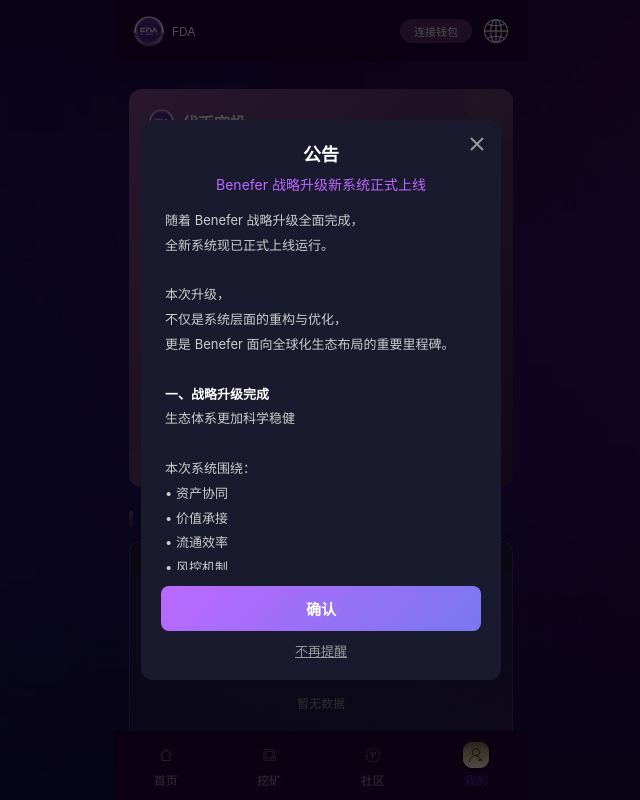
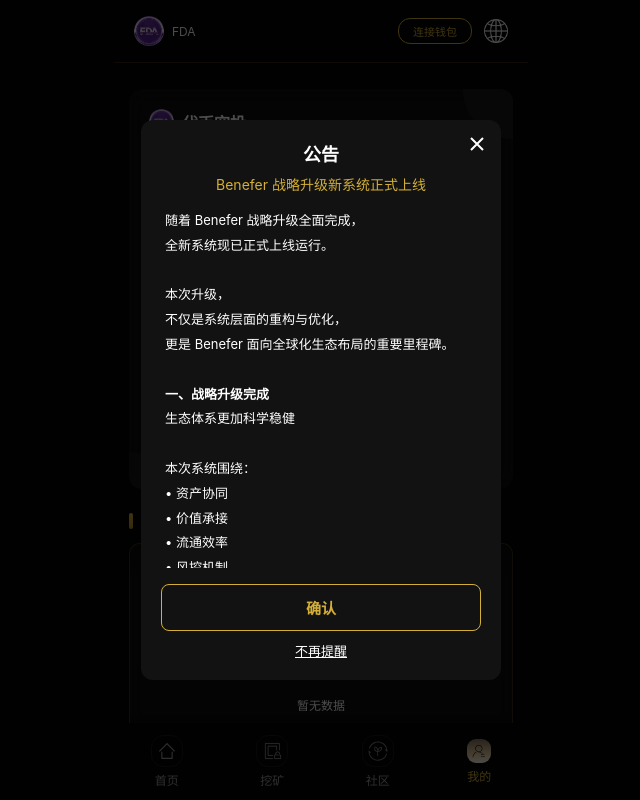
Before and after one commit to ken008009/fda-clone, a Vue app: page /mine in a window 1280 px wide. Shown: the top 800 px of the page, without its empty margins (319-959 px from the left). Built offline with nearby package versions, Linux system fonts and the light colour scheme.

Commit message:
全面重构UI主题：从紫色渐变切换至黑金配色体系 + 统一使用SCSS变量管理颜色、渐变及阴影

```diff
--- a/src/components/AnnouncementModal.vue
+++ b/src/components/AnnouncementModal.vue
@@ -101,6 +101,8 @@
 </script>
 
 <style lang="scss" scoped>
+@use '@/styles/variables.scss' as *;
+
 .announcement-overlay {
   position: fixed;
   inset: 0;
@@ -117,7 +119,7 @@
   width: 90%;
   max-width: 360px;
   max-height: 70vh;
-  background: #1a1a2e;
+  background: $bg-card;
   border-radius: 12px;
   padding: 20px;
   display: flex;
@@ -129,12 +131,12 @@
     right: 12px;
     width: 24px;
     height: 24px;
-    color: #999;
+    color: $text-muted;
     cursor: pointer;
     transition: color 0.2s;
 
     &:hover {
-      color: #fff;
+      color: $text-primary;
     }
   }
 
@@ -149,7 +151,7 @@
   .modal-subtitle {
     font-size: 14px;
     font-weight: normal;
-    color: #BC68FF;
+    color: $brand-gold;
     text-align: center;
     margin: 0 0 16px;
   }
@@ -173,7 +175,7 @@
     p {
       margin: 0 0 4px;
       font-size: 13px;
-      color: #ccc;
+      color: $text-muted;
       line-height: 1.6;
       white-space: pre-wrap;
     }
@@ -192,14 +194,19 @@
     .confirm-btn {
       width: 100%;
       padding: 12px 0;
-      background: linear-gradient(135deg, #BC68FF 0%, #7978EF 100%);
-      color: #fff;
+      background: transparent;
+      color: $brand-gold;
       font-size: 15px;
       font-weight: bold;
-      border: none;
+      border: 1px solid $brand-gold;
       border-radius: 8px;
       cursor: pointer;
-      transition: opacity 0.2s;
+      transition: all 0.3s ease;
+
+      &:hover {
+        background: $gradient-gold;
+        color: $text-inverse;
+      }
 
       &:active {
         opacity: 0.85;
@@ -209,12 +216,12 @@
     .no-remind {
       margin: 0;
       font-size: 13px;
-      color: #999;
+      color: $text-muted;
       cursor: pointer;
       text-decoration: underline;
 
       &:hover {
-        color: #ccc;
+        color: $text-primary;
       }
     }
   }
--- a/src/components/Header.vue
+++ b/src/components/Header.vue
@@ -83,9 +83,9 @@
   max-width: 414px;
   width: 100%;
   z-index: 999;
-  background: rgba(38, 2, 63, 0.95);
+  background: rgba(5, 5, 5, 0.95);
   backdrop-filter: blur(10px);
-  border-bottom: 1px solid rgba(113, 39, 224, 0.2);
+  border-bottom: 1px solid $border-color;
 
   .header-container {
     display: flex;
@@ -119,9 +119,9 @@
 
       .connect-btn {
         padding: 4px 14px;
-        background: #652f76;
-        color: #fff;
-        border: none;
+        background: transparent;
+        color: $brand-gold;
+        border: 1px solid $brand-gold;
         border-radius: $radius-lg;
         font-size: 11px;
         font-weight: 500;
@@ -129,9 +129,9 @@
         transition: all $transition-fast;
 
         &:hover {
-          opacity: 0.9;
+          background: $gradient-gold;
+          color: $text-inverse;
           transform: translateY(-1px);
-          box-shadow: 0 4px 12px rgba(102, 126, 234, 0.4);
         }
 
         &:active {
@@ -168,7 +168,7 @@
     width: 70%;
     max-width: 280px;
     height: 100%;
-    background: #1e1e2d;
+    background: $bg-card;
     padding: 20px;
 
     .lang-drawer-title {
@@ -190,7 +190,7 @@
         transition: color 0.2s ease;
 
         &.active {
-          color: #BC68FF;
+          color: $brand-gold;
         }
 
         &:hover {
--- a/src/components/Tabbar.vue
+++ b/src/components/Tabbar.vue
@@ -77,7 +77,7 @@
   display: flex;
   justify-content: space-around;
   align-items: center;
-  background: #26023f;
+  background: $bg-main;
   padding: $spacing-sm 0;
   z-index: 1000;
   box-shadow: 0 -2px 8px rgba(0, 0, 0, 0.05);
@@ -92,10 +92,10 @@
     padding: $spacing-xs $spacing-lg;
 
     img {
-      width: 24px;
-      height: 24px;
+      width: 32px;
+      height: 32px;
       object-fit: contain;
-      transition: transform $transition-fast;
+      transition: all $transition-fast;
     }
 
     .tab-label {
@@ -106,18 +106,19 @@
 
     &.active {
       img {
-        transform: scale(1.1);
+        width: 24px;
+        height: 24px;
       }
 
       .tab-label {
-        color: #7127E0;
+        color: $brand-gold;
         font-weight: 500;
       }
     }
 
     &:hover {
       .tab-label {
-        color: $text-secondary;
+        color: $text-muted;
       }
     }
   }
--- a/src/styles/element-plus.scss
+++ b/src/styles/element-plus.scss
@@ -2,13 +2,13 @@
 
 // Element Plus 主题定制
 :root {
-  --el-color-primary: $primary-color;
-  --el-color-primary-light-3: mix($primary-color, #ffffff, 80%);
-  --el-color-primary-light-5: mix($primary-color, #ffffff, 60%);
-  --el-color-primary-light-7: mix($primary-color, #ffffff, 40%);
-  --el-color-primary-light-8: mix($primary-color, #ffffff, 30%);
-  --el-color-primary-light-9: mix($primary-color, #ffffff, 20%);
-  --el-color-primary-dark-2: mix($primary-color, #000000, 20%);
+  --el-color-primary: $brand-gold;
+  --el-color-primary-light-3: mix($brand-gold, #ffffff, 80%);
+  --el-color-primary-light-5: mix($brand-gold, #ffffff, 60%);
+  --el-color-primary-light-7: mix($brand-gold, #ffffff, 40%);
+  --el-color-primary-light-8: mix($brand-gold, #ffffff, 30%);
+  --el-color-primary-light-9: mix($brand-gold, #ffffff, 20%);
+  --el-color-primary-dark-2: mix($brand-gold, #000000, 20%);
 }
 
 // 按钮组件样式
@@ -18,11 +18,13 @@
   transition: all $transition-fast;
 
   &--primary {
-    background: linear-gradient(135deg, $primary-color, $primary-light);
-    border: none;
+    background: transparent;
+    color: $brand-gold;
+    border: 1px solid $brand-gold;
 
     &:hover {
-      opacity: 0.9;
+      background: $gradient-gold;
+      color: $text-inverse;
       transform: translateY(-1px);
       box-shadow: $shadow-md;
     }
@@ -33,13 +35,14 @@
   }
 
   &--default {
-    background: rgba(255, 255, 255, 0.95);
+    background: $bg-card;
     border: 1px solid $border-color;
+    color: $text-primary;
 
     &:hover {
-      background: #fff;
-      border-color: $primary-color;
-      color: $primary-color;
+      background: $bg-card-hover;
+      border-color: $brand-gold;
+      color: $brand-gold;
     }
   }
 }
@@ -50,7 +53,7 @@
   border: none;
   box-shadow: $shadow-lg;
   backdrop-filter: blur(10px);
-  background: rgba(255, 255, 255, 0.95);
+  background: $bg-card;
 
   .el-card__header {
     border-bottom: 1px solid $border-light;
@@ -74,7 +77,7 @@
     }
 
     &.is-focus {
-      box-shadow: 0 0 0 2px rgba(102, 126, 234, 0.2);
+      box-shadow: 0 0 0 2px rgba(212, 175, 55, 0.2);
     }
   }
 }
@@ -123,12 +126,12 @@
     font-weight: 500;
 
     &.is-active {
-      color: $primary-color;
+      color: $brand-gold;
     }
   }
 
   .el-tabs__active-bar {
-    background: linear-gradient(90deg, $primary-color, $primary-light);
+    background: linear-gradient(90deg, $brand-gold, $brand-gold-light);
   }
 }
 
@@ -139,7 +142,7 @@
     transition: all $transition-fast;
 
     &.is-active {
-      background: linear-gradient(135deg, $primary-color, $primary-light);
+      background: linear-gradient(135deg, $brand-gold, $brand-gold-light);
       color: #fff;
     }
   }
@@ -166,8 +169,8 @@
     transition: all $transition-fast;
 
     &:hover {
-      background: rgba(102, 126, 234, 0.1);
-      color: $primary-color;
+      background: rgba(212, 175, 55, 0.1);
+      color: $brand-gold;
     }
   }
 }
@@ -187,11 +190,11 @@
   }
 
   .el-slider__bar {
-    background: linear-gradient(90deg, $primary-color, $primary-light);
+    background: linear-gradient(90deg, $brand-gold, $brand-gold-light);
   }
 
   .el-slider__button {
-    border: 2px solid $primary-color;
+    border: 2px solid $brand-gold;
     transition: all $transition-fast;
   }
 }
@@ -204,7 +207,7 @@
   }
 
   .el-progress-bar__inner {
-    background: linear-gradient(90deg, $primary-color, $primary-light);
+    background: linear-gradient(90deg, $brand-gold, $brand-gold-light);
     border-radius: $radius-sm;
   }
 }
@@ -230,12 +233,12 @@
   box-shadow: $shadow-sm;
 
   th {
-    background: $bg-secondary;
+    background: $bg-card;
     font-weight: 600;
   }
 
   tr:hover > td {
-    background: rgba(102, 126, 234, 0.05);
+    background: rgba(212, 175, 55, 0.05);
   }
 }
 
--- a/src/styles/global.scss
+++ b/src/styles/global.scss
@@ -25,12 +25,8 @@
     sans-serif;
   -webkit-font-smoothing: antialiased;
   -moz-osx-font-smoothing: grayscale;
-  background-color: $bg-secondary;
+  background-color: $bg-main;
   color: $text-primary;
-  background-image: url('/static/images/page-bg.png');
-  background-position: top center;
-  background-repeat: repeat-y;
-  background-size: 100% auto;
 }
 
 body {
@@ -46,12 +42,12 @@
 
 // 链接样式
 a {
-  color: $primary-color;
+  color: $brand-gold;
   text-decoration: none;
   transition: color $transition-fast;
 
   &:hover {
-    color: $primary-light;
+    color: $brand-gold-light;
   }
 }
 
--- a/src/views/community.vue
+++ b/src/views/community.vue
@@ -70,6 +70,8 @@
 </script>
 
 <style lang="scss" scoped>
+@use '@/styles/variables.scss' as *;
+
 .community-page {
   min-height: 100vh;
   padding-top: 64px;
@@ -82,8 +84,9 @@
 .info-card {
   margin-top: 25px;
   padding: 12px 15px 35px;
-  background-image: linear-gradient(180deg, rgba(42, 46, 60, 0.36), rgba(64, 62, 101, 0.4));
-  border: 1px solid rgba(196, 119, 255, 0.25);
+  background: rgba(20, 20, 20, 0.6);
+  backdrop-filter: blur(10px);
+  border: 1px solid $border-color;
   border-radius: 10px;
 }
 
@@ -96,14 +99,14 @@
 
   .address-tag {
     padding: 4px 8px;
-    background: #2F2768;
+    background: rgba(212, 175, 55, 0.1);
     border-radius: 8px;
     font-size: 10px;
   }
 
   .level-text {
     font-size: 13px;
-    color: #BC68FF;
+    color: $brand-gold;
     font-weight: bold;
   }
 }
@@ -120,9 +123,10 @@
     align-items: center;
     justify-content: center;
     padding: 10px 0;
-    border: 1px solid #D5B1FF;
+    border: 1px solid rgba(212, 175, 55, 0.25);
     border-radius: 6px;
-    background: linear-gradient(156deg, #48286D 0%, #593484 52%, #48286D 100%);
+    background: rgba(20, 20, 20, 0.4);
+    backdrop-filter: blur(6px);
 
     &.relative {
       position: relative;
@@ -133,13 +137,13 @@
       top: 4px;
       right: 4px;
       font-size: 12px;
-      color: #ccc;
+      color: $text-muted;
     }
 
     .stats-num {
       font-size: 18px;
       font-weight: bold;
-      color: #BC68FF;
+      color: $brand-gold;
     }
 
     .stats-label {
@@ -154,7 +158,7 @@
 .list-title {
   margin: 30px 0 0 0;
   font-size: 15px;
-  color: #E9E9E9;
+  color: $text-muted;
   text-align: center;
   font-weight: normal;
 }
@@ -163,15 +167,16 @@
   margin-top: 15px;
   min-height: 300px;
   overflow: hidden;
-  border: 1px solid rgba(196, 119, 255, 0.25);
+  border: 1px solid $border-color;
   border-radius: 11px;
-  background-image: linear-gradient(180deg, rgba(42, 46, 60, 0.36), rgba(64, 62, 101, 0.4));
+  background: rgba(20, 20, 20, 0.6);
+  backdrop-filter: blur(10px);
   padding: 11px 0;
 
   .table-header {
     display: flex;
     align-items: center;
-    background: #271D3D;
+    background: #0A0A0A;
     padding: 8px 0;
     margin: -11px 0 0;
 
@@ -179,7 +184,7 @@
       flex: 1;
       text-align: center;
       font-size: 10px;
-      color: #969AB1;
+      color: $text-muted;
     }
   }
 
@@ -193,7 +198,7 @@
     p {
       margin-top: 8px;
       font-size: 12px;
-      color: #999;
+      color: $text-muted;
     }
   }
 }
--- a/src/views/mine.vue
+++ b/src/views/mine.vue
@@ -66,6 +66,8 @@
 </script>
 
 <style lang="scss" scoped>
+@use '@/styles/variables.scss' as *;
+
 .mine-page {
   min-height: 100vh;
   padding-top: 64px;
@@ -85,7 +87,8 @@
     position: absolute;
     inset: 0;
     border-radius: 12px;
-    background: linear-gradient(135deg, #8A4F98 0%, #3A1F4A 100%);
+    background: rgba(20, 20, 20, 0.6);
+    backdrop-filter: blur(10px);
   }
 
   .card-content {
@@ -123,7 +126,7 @@
       margin-bottom: 12px;
       padding: 10px;
       border-radius: 8px;
-      background: rgba(0, 0, 0, 0.2);
+      background: rgba(255, 255, 255, 0.05);
 
       &:last-child {
         margin-bottom: 0;
@@ -139,15 +142,15 @@
         font-weight: bold;
 
         &.green {
-          color: #66E3C9;
+          color: $brand-gold;
         }
 
         &.yellow {
-          color: #EEDC7B;
+          color: $brand-gold-light;
         }
 
         &.purple {
-          color: #BC68FF;
+          color: $brand-gold;
         }
       }
     }
@@ -157,15 +160,20 @@
     width: 100%;
     margin-top: 10px;
     padding: 11px 0;
-    background: linear-gradient(135deg, #F5C359 0%, #D4A64D 40%, #B8823C 100%);
-    color: #fff;
+    background: transparent;
+    color: $brand-gold;
     font-size: 16px;
     font-weight: bold;
-    border: none;
+    border: 1px solid $brand-gold;
     border-radius: 24px;
     cursor: pointer;
     text-align: center;
-    transition: transform 0.15s ease;
+    transition: all 0.3s ease;
+
+    &:hover {
+      background: $gradient-gold;
+      color: $text-inverse;
+    }
 
     &:active {
       transform: scale(0.95);
@@ -213,7 +221,7 @@
       width: 4px;
       height: 16px;
       border-radius: 2px;
-      background: linear-gradient(180deg, #8A4F98 0%, #3A1F4A 100%);
+      background: linear-gradient(180deg, #D4AF37 0%, #B8941F 100%);
       transform: translateY(-50%);
     }
 
@@ -230,15 +238,16 @@
   margin-top: 10px;
   min-height: 300px;
   overflow: hidden;
-  border: 1px solid rgba(196, 119, 255, 0.25);
+  border: 1px solid $border-color;
   border-radius: 11px;
-  background-image: linear-gradient(180deg, rgba(42, 46, 60, 0.36), rgba(64, 62, 101, 0.4));
+  background: rgba(20, 20, 20, 0.6);
+  backdrop-filter: blur(10px);
   padding: 11px 0;
 
   .table-header {
     display: flex;
     align-items: center;
-    background: #271D3D;
+    background: #0A0A0A;
     padding: 8px 0;
     margin: -11px 0 0;
 
@@ -246,7 +255,7 @@
       flex: 1;
       text-align: center;
       font-size: 10px;
-      color: #969AB1;
+      color: $text-muted;
     }
   }
 
@@ -260,7 +269,7 @@
     p {
       margin-top: 8px;
       font-size: 12px;
-      color: #999;
+      color: $text-muted;
     }
   }
 }
--- a/src/views/pledge.vue
+++ b/src/views/pledge.vue
@@ -114,18 +114,6 @@
   { type: 'digit', value: 0 }
 ])
 
-// 设置显示的数字，自动更新每个 digit 位
-const setDisplayNumber = (numStr: string) => {
-  const digits = numStr.replace('.', '').split('')
-  let digitIndex = 0
-  digitLayout.value.forEach(item => {
-    if (item.type === 'digit' && digitIndex < digits.length) {
-      item.value = parseInt(digits[digitIndex])
-      digitIndex++
-    }
-  })
-}
-
 const cycles = [
   { days: 30, rate: '1.3' },
   { days: 15, rate: '0.7' },
@@ -210,15 +198,20 @@
     width: 100%;
     margin-top: 16px;
     padding: 12px 0;
-    background: linear-gradient(180deg, #E689FF 0%, #C489FF 51%, #9399FF 100%);
-    color: #000;
+    background: transparent;
+    color: $brand-gold;
     font-size: 16px;
     font-weight: bold;
-    border: none;
+    border: 1px solid $brand-gold;
     border-radius: 24px;
     cursor: pointer;
     text-align: center;
-    transition: transform 0.2s ease;
+    transition: all 0.3s ease;
+
+    &:hover {
+      background: $gradient-gold;
+      color: $text-inverse;
+    }
 
     &:active {
       transform: scale(0.95);
@@ -242,7 +235,8 @@
 .modal-content {
   width: 100%;
   max-width: 414px;
-  background: #1F1E2E;
+  background: rgba(20, 20, 20, 0.8);
+  backdrop-filter: blur(10px);
   border-radius: 32px 32px 0 0;
   padding: 20px 24px 32px;
 }
@@ -287,21 +281,21 @@
       justify-content: center;
       min-height: 70px;
       padding: 10px 5px 15px;
-      border: 0.5px solid #4B356B;
+      border: 0.5px solid rgba(212, 175, 55, 0.2);
       border-radius: 10px;
-      background: #272540;
+      background: $bg-card;
       cursor: pointer;
       transition: all 0.3s ease;
 
       &.active {
-        background: linear-gradient(136deg, #E597FF 0%, #7978EF 100%);
+        background: $gradient-gold;
         border-color: transparent;
         transform: scale(1.05);
 
         .cycle-header span,
         .cycle-rate .rate-num,
         .cycle-rate .rate-label {
-          color: #251E32;
+          color: $text-inverse;
         }
       }
 
@@ -310,7 +304,7 @@
         align-items: center;
         gap: 3px;
         font-size: 12px;
-        color: #8E9BB4;
+        color: $text-muted;
         margin-bottom: 5px;
 
         .cycle-icon {
@@ -329,12 +323,12 @@
         .rate-num {
           font-size: 23px;
           font-weight: bold;
-          color: #8E9BB4;
+          color: $text-muted;
         }
 
         .rate-label {
           font-size: 10px;
-          color: #8E9BB4;
+          color: $text-muted;
           margin-top: 2px;
         }
       }
@@ -356,8 +350,8 @@
 
     .input-wrap {
       flex: 1;
-      background: #1A1626;
-      border: 0.5px solid rgba(138, 133, 211, 0.2);
+      background: #0A0A0A;
+      border: 0.5px solid rgba(212, 175, 55, 0.15);
       border-radius: 8px;
       padding: 10px 12px;
 
@@ -370,7 +364,7 @@
         outline: none;
 
         &::placeholder {
-          color: #64718B;
+          color: $text-muted;
         }
       }
     }
@@ -378,13 +372,19 @@
     .max-btn {
       width: 54px;
       height: 41px;
-      background: linear-gradient(180deg, #E689FF 0%, #C489FF 51%, #9399FF 100%);
-      color: #000;
+      background: transparent;
+      color: $brand-gold;
       font-size: 13px;
       font-weight: bold;
-      border: none;
+      border: 1px solid $brand-gold;
       border-radius: 10px;
       cursor: pointer;
+      transition: all 0.3s ease;
+
+      &:hover {
+        background: $gradient-gold;
+        color: $text-inverse;
+      }
     }
   }
 
@@ -405,22 +405,27 @@
   }
 
   .highlight {
-    color: #BC68FF;
+    color: $brand-gold;
     font-weight: bold;
   }
 
   .submit-btn {
     width: 100%;
     padding: 12px 0;
-    background: linear-gradient(180deg, #E689FF 0%, #C489FF 51%, #9399FF 100%);
-    color: #000;
+    background: transparent;
+    color: $brand-gold;
     font-size: 14px;
     font-weight: bold;
-    border: none;
+    border: 1px solid $brand-gold;
     border-radius: 24px;
     cursor: pointer;
     text-align: center;
-    transition: transform 0.15s ease;
+    transition: all 0.3s ease;
+
+    &:hover {
+      background: $gradient-gold;
+      color: $text-inverse;
+    }
 
     &:active {
       transform: scale(0.95);
```
Also changed, not shown: src/components/StrengthSection.vue (+7 -4 lines), src/styles/variables.scss (+26 -22 lines), src/views/index.vue (+33 -19 lines).
